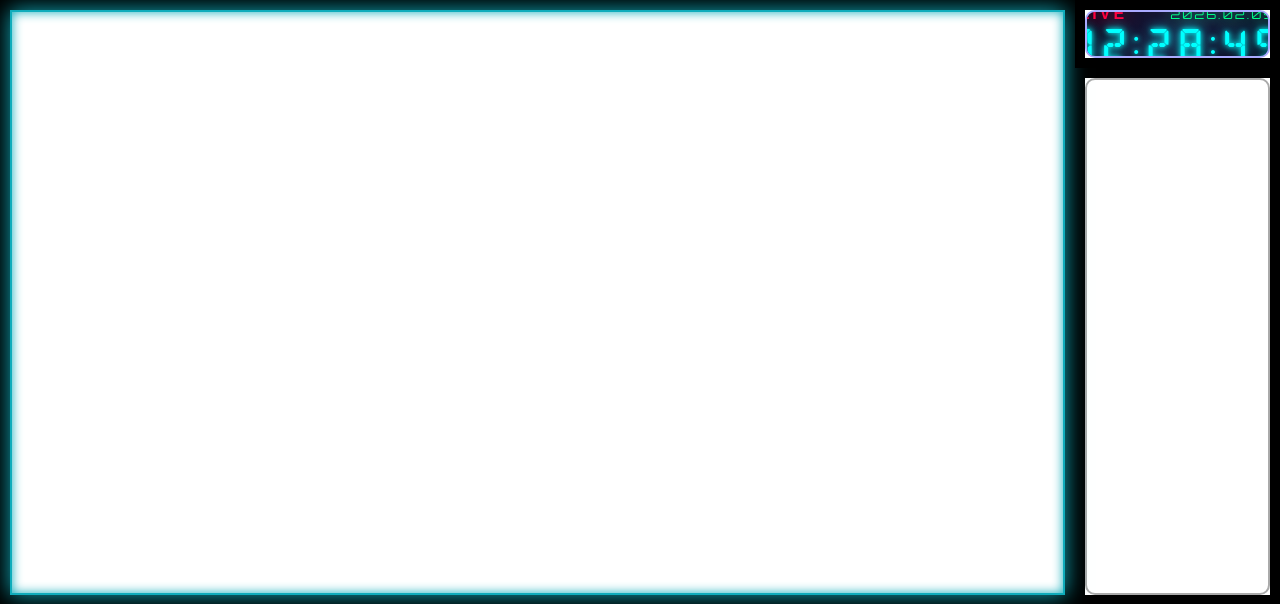
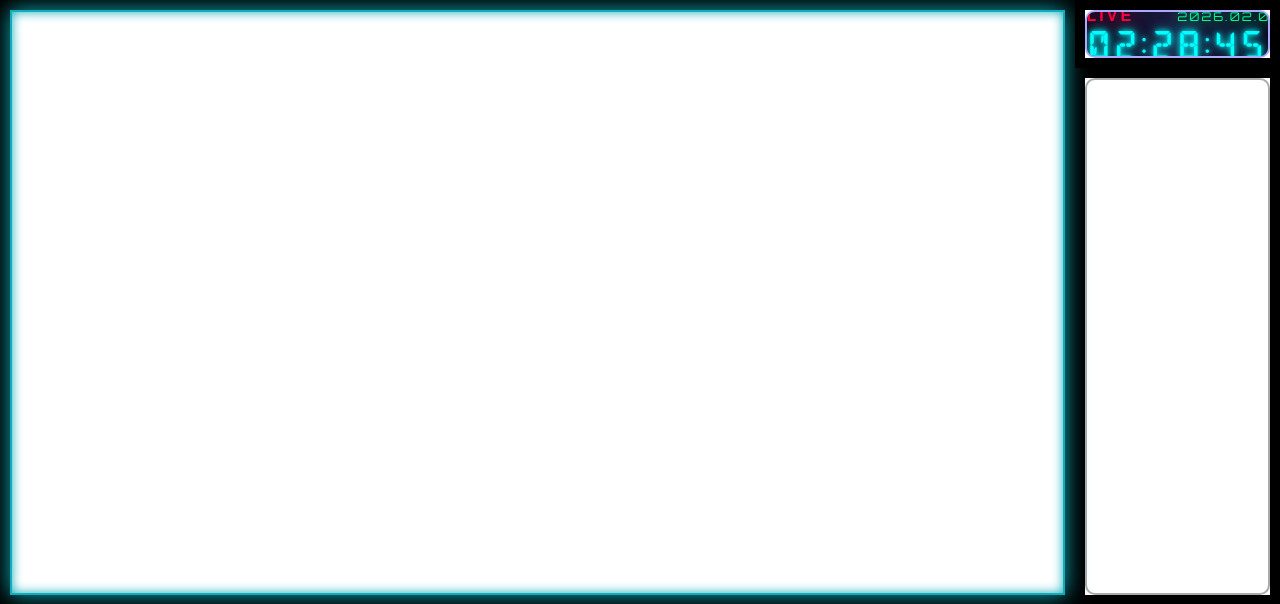
Before and after one commit to dj-kata/inf_daken_counter_obsw, a Python web app: template template/whole_layout.html in a window 1280 px wide. Shown: the top 604 px of the page. Run offline with Jinja, Linux system fonts and the light colour scheme; the template is opened without the code that fills it, so the values that code supplies are empty; some web fonts are replaced.

Commit message:
色調整

```diff
--- a/template/whole_layout.html
+++ b/template/whole_layout.html
@@ -156,7 +156,8 @@
             border-radius: 10px;
             overflow: hidden;
             position: relative;
-            background: linear-gradient(135deg, #0a0a1f 0%, #1a1a3e 50%, #0a0a1f 100%);
+            /* background: linear-gradient(180deg, #2c2c70 0%, #0a0a1f 100%); */
+            background: linear-gradient(90deg, #0a0a1f 0%, #1a1a3e 50%, #0a0a1f 100%);
         }
 
         .clock-area .scaled-iframe {
@@ -184,12 +185,11 @@
         }
 
         .live-dot {
-            margin-left: 25px;
-            width: 12px;
-            height: 12px;
+            width: 9px;
+            height: 9px;
             background: var(--color-live);
             border-radius: 50%;
-            margin-left: 70px;
+            margin-left: 80px;
             margin-right: 10px;
             box-shadow: 0 0 20px var(--color-live);
             animation: blink 1.5s ease-in-out infinite;
@@ -224,13 +224,14 @@
 
         .time-display {
             color: var(--color-time);
-            font-size: 32px;
+            font-size: 28px;
             font-weight: 700;
+            /* margin-left: -7px; */
             text-align: center;
             text-shadow:
                 0 0 5px var(--color-time),
                 0 0 12px var(--color-time);
-            letter-spacing: 6px;
+            letter-spacing: 4px;
             font-variant-numeric: tabular-nums;
             font-family: 'dseg14classic-bold', monospace;
             width: 360px;
```
